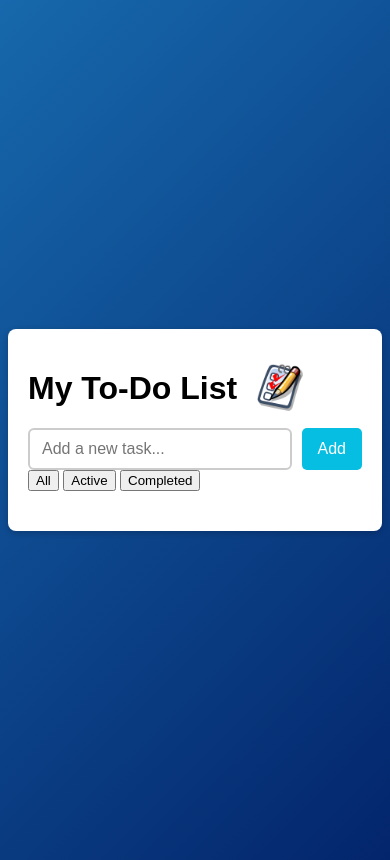
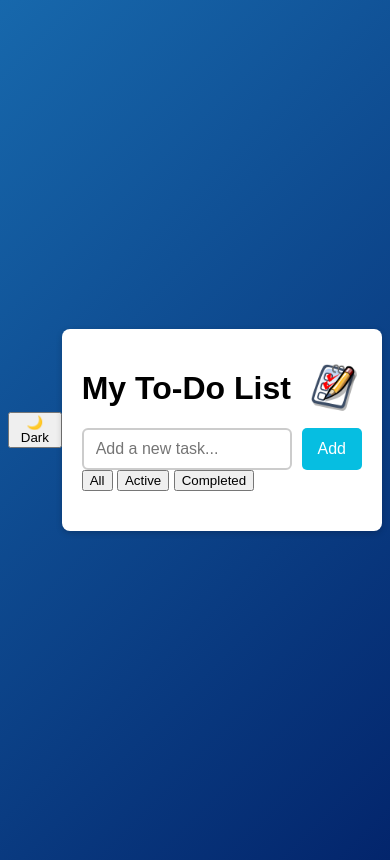
Before and after one commit to iZoR-Ibra/MyToDo, a plain HTML site: page index.html in a window 390 px wide. Drawn offline with Linux system fonts and the light colour scheme.

Commit message:
Edit filter buttons

```diff
--- a/index.html
+++ b/index.html
@@ -7,6 +7,11 @@
   <link rel="stylesheet" href="style.css">
 </head>
 <body>
+  <div class="dark-mode-container">
+    <button id="dark-mode-toggle" class="button">🌙 Dark</button>
+  </div>
+
+
   <div class="todo-container">
     <div class="todo-container-h1-img h1 img">
         <h1>My To-Do List</h1>
@@ -18,7 +23,7 @@
       <button type="submit" class="button">Add</button>
     </form>
 
-    <div class="todo-filter">
+    <div class="todo-filter" id="todo-filter">
       <button type="button" id="filter-all" class="button">All</button>
       <button type="button" id="filter-active" class="button">Active</button>
       <button type="button" id="filter-completed" class="button">Completed</button>
```
